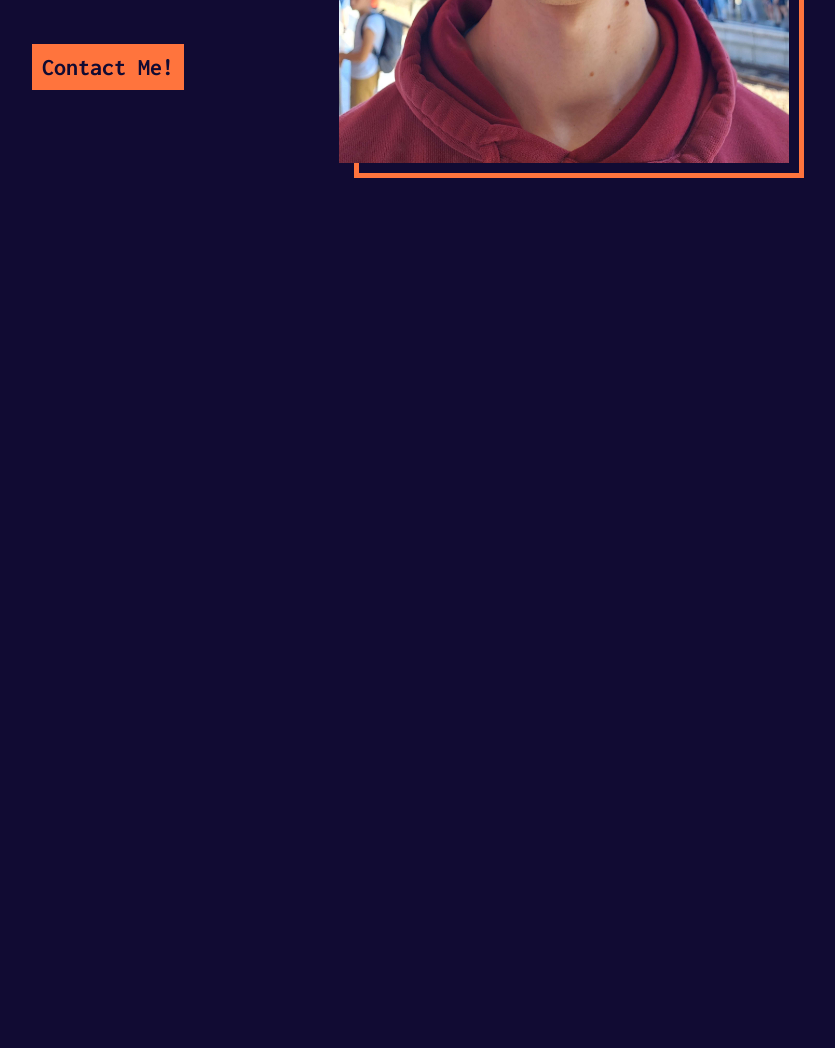
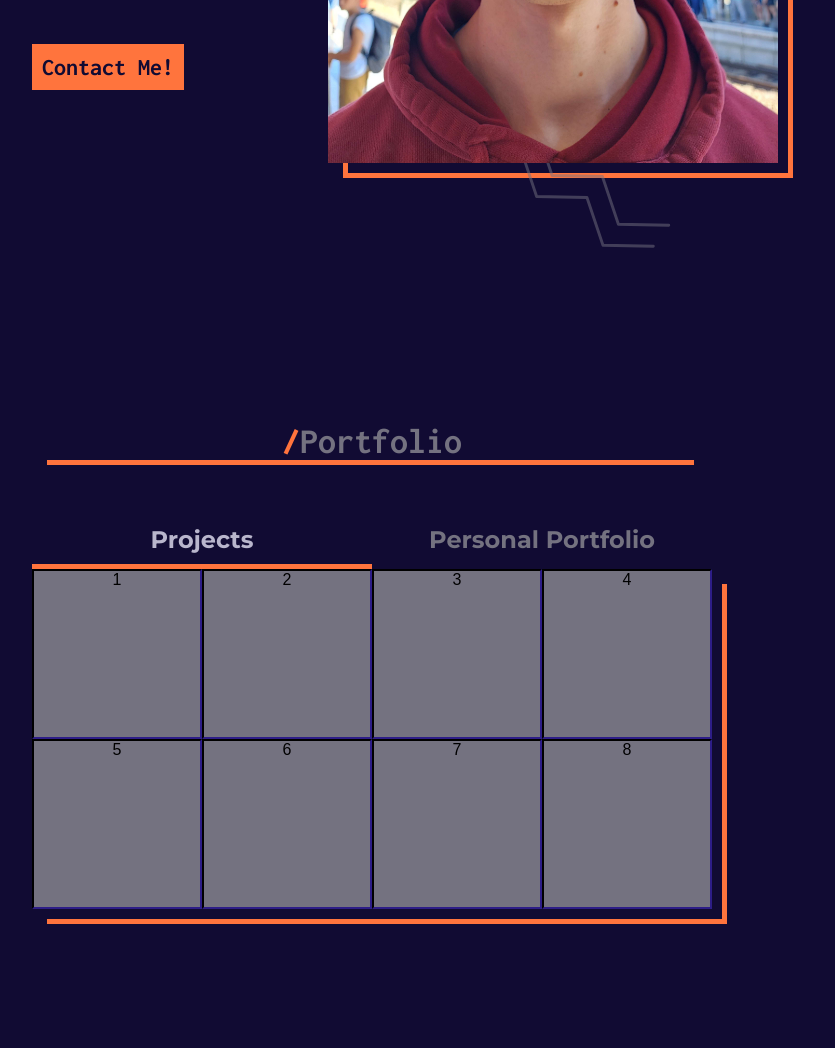
Before and after one commit to Adecazenove/Adecazenove, a plain HTML site: page index.html in a window 1280 px wide. Shown: the part 535-1583 px from the top of the page, without its empty margins (268-1103 px from the left). Before the commit the page ends 800 px from the top, so only its background shows below. Drawn offline with Linux system fonts and the light colour scheme.

Commit message:
portfolio page

```diff
--- a/index.html
+++ b/index.html
@@ -41,9 +41,66 @@
 
     <main>
       <section id="hero" class="hero">
+        <svg
+          class="squiggle"
+          width="300"
+          height="250"
+          viewBox="0 0 207 167"
+          fill="none"
+          xmlns="http://www.w3.org/2000/svg"
+        >
+          <path
+            d="M11.8398 15.5068L22.8877 48.4386L57.5358 49.0742L68.5837 82.006L103.312 82.7008L114.28 115.573L149.008 116.268L160.056 149.2L194.785 149.895"
+            stroke="#747280"
+            stroke-opacity="0.5"
+            stroke-width="2"
+            stroke-miterlimit="10"
+            stroke-linecap="round"
+            stroke-linejoin="round"
+          />
+          <path
+            d="M22.4961 1L33.544 33.9318L68.1921 34.5674L79.2399 67.4992L113.969 68.194L124.936 101.067L159.665 101.761L170.712 134.693L205.441 135.388"
+            stroke="#747280"
+            stroke-opacity="0.5"
+            stroke-width="2"
+            stroke-miterlimit="10"
+            stroke-linecap="round"
+            stroke-linejoin="round"
+          />
+        </svg>
+        <svg
+          class="diag"
+          width="500"
+          height="200"
+          viewBox="0 0 403 158"
+          fill="none"
+          xmlns="http://www.w3.org/2000/svg"
+        >
+          <path
+            d="M291.889 0L6.27234 158H0L285.617 0H291.889Z"
+            fill="#747280"
+            fill-opacity="0.5"
+          />
+          <path
+            d="M328.851 0L43.2343 158H36.9619L322.579 0H328.851Z"
+            fill="#747280"
+            fill-opacity="0.5"
+          />
+          <path
+            d="M366.038 0L80.4212 158H73.9248L359.542 0H366.038Z"
+            fill="#747280"
+            fill-opacity="0.5"
+          />
+          <path
+            d="M403 0L117.383 158H111.11L396.727 0H403Z"
+            fill="#747280"
+            fill-opacity="0.5"
+          />
+        </svg>
+
         <div class="text">
           <div class="name">
-            <h1>Alexis de Cazenove.</h1>
+            <h1>Alexis de Cazenove</h1>
             <svg
               class="line"
               width="940"
@@ -64,7 +121,7 @@
           </div>
           <div class="jobtitle">
             <h3 class="and">Game Designer</h3>
-            <h3>Project Management.</h3>
+            <h3>Project Management</h3>
           </div>
           <div class="contactBtn">
             <a href="/#contact">Contact Me!</a>
@@ -75,8 +132,71 @@
           <img src="/img/Alexis.jpg" alt="Alexis" width="450" height="600" />
         </figure>
       </section>
-      <section id="portfolio" class="portfolio"></section>
-      <section id="about" class="about"></section>
+      <section id="portfolio" class="portfolio">
+        <h3>Portfolio</h3>
+        <svg
+              class="line_portfolio"
+              width="650"
+              height="5"
+              viewBox="0 0 653 5"
+              fill="none"
+              xmlns="http://www.w3.org/2000/svg"
+            >
+              <line
+                x1="0"
+                y1="2.5"
+                x2="650"
+                y2="2.5"
+                stroke="#FF743D"
+                stroke-width="5"
+              />
+        <div class="tabs">
+          <input
+            type="radio"
+            class="tabs__radio"
+            name="tabs-example"
+            id="tab1"
+            checked
+          />
+          <label for="tab1" class="tabs__label">Projects</label>
+          <div class="tabs__content">
+            <div class="rect_portfolio"></div>
+            <div class="grid1">
+                <div class="box1 box"><p></p></div>
+                <div class="box2 box"><p></p></div>
+                <div class="box3 box"><p></p></div>
+                <div class="box4 box"><p></p></div>
+                <div class="box5 box"><p></p></div>
+                <div class="box6 box"><p></p></div>
+                <div class="box7 box"><p></p></div>
+                <div class="box8 box"><p></p></div>
+            </div>
+          </div>
+          <input
+            type="radio"
+            class="tabs__radio"
+            name="tabs-example"
+            id="tab2"
+          />
+          <label for="tab2" class="tabs__label">Personal Portfolio</label>
+          <div class="tabs__content">
+            <div class="rect_portfolio"></div>
+            <div class="grid2">
+                <div class="box1 box"><p></p></div>
+                <div class="box2 box"><p></p></div>
+                <div class="box3 box"><p></p></div>
+                <div class="box4 box"><p></p></div>
+                <div class="box5 box"><p></p></div>
+                <div class="box6 box"><p></p></div>
+                <div class="box7 box"><p></p></div>
+                <div class="box8 box"><p></p></div>
+            </div>
+          </div>
+        </div>
+      </section>
+      <section id="about" class="about">
+
+      </section>
       <section id="contact" class="contact"></section>
     </main>
   </body>
--- a/style.css
+++ b/style.css
@@ -25,6 +25,7 @@ header {
   display: flex;
   flex-direction: row;
   align-items: center;
+  z-index: 10;
 }
 .main-nav {
   margin: 0 150px;
@@ -73,6 +74,9 @@ main {
   min-height: 100vh;
   padding: 0 300px;
 }
+
+/* hero page*/
+
 .hero {
   min-height: 100vh;
   display: flex;
@@ -85,6 +89,22 @@ main {
   position: relative;
 }
 
+/* *text svg */
+.diag {
+  position: absolute;
+  left: 50%;
+
+  top: 8.22%;
+}
+
+.squiggle {
+  position: absolute;
+  left: 49.9%;
+  right: 34.34%;
+  top: 70%;
+  bottom: 10.12%;
+}
+
 .rect1 {
   box-sizing: border-box;
 
@@ -93,7 +113,7 @@ main {
   height: 600px;
   top: 15px;
   left: 15px;
-  border: 5px solid #ff743d;
+  border: 5px solid var(--orange);
   z-index: -1;
 }
 
@@ -135,3 +155,116 @@ main {
   font-size: 24px;
   color: var(--dark-purple);
 }
+
+/* *portfolio page*/
+
+.portfolio {
+  width: 100%;
+  min-height: 100vh;
+  text-align: center;
+  display: flex;
+  flex-direction: column;
+  align-items: center;
+  justify-content: center;
+}
+
+.portfolio h3 {
+  font-family: "Inconsolata", monospace;
+  font-size: 36px;
+  font-weight: bold;
+  color: var(--dark-grey);
+}
+.portfolio h3::before {
+  content: "/";
+  color: var(--orange);
+}
+
+.line_portfolio {
+  margin-bottom: 50px;
+}
+
+.rect_portfolio {
+  position: absolute;
+  width: 100%;
+  height: 100%;
+  top: 15px;
+  left: 15px;
+  border-width: 0px 5px 5px 0px;
+  border-style: solid;
+  border-color: #ff743d;
+}
+
+/* *Tabs */
+.tabs {
+  display: flex;
+  flex-wrap: wrap;
+  width: 100%;
+  font-family: sans-serif;
+}
+
+.tabs__label {
+  padding: 10px 16px;
+  width: 50%;
+  cursor: pointer;
+  color: var(--dark-grey);
+  font-family: "montserrat", sans-serif;
+  font-weight: 700;
+  font-size: 24px;
+  text-align: center;
+}
+
+.tabs__radio {
+  display: none;
+}
+
+.tabs__content {
+  order: 1;
+  width: 100%;
+  display: none;
+  position: relative;
+}
+
+.tabs__radio:checked + .tabs__label {
+  font-weight: bold;
+  color: var(--light-grey);
+  border-bottom: 5px solid var(--orange);
+}
+
+.tabs__radio:checked + .tabs__label + .tabs__content {
+  display: initial;
+}
+
+/* *grid */
+
+.grid1 {
+  display: grid;
+  grid-template-columns: repeat(4, 1fr);
+}
+
+.grid2 {
+  display: grid;
+  grid-template-columns: repeat(4, 1fr);
+}
+
+.grid2 div p {
+  color: #ff743d;
+}
+
+.box {
+  width: 100%;
+  aspect-ratio: 1;
+  border: 2px var(--dark-purple) inset;
+  background-color: var(--dark-grey);
+  counter-increment: box 1;
+}
+
+.box p::before {
+  content: counter(box);
+}
+
+/* *About me page */
+
+.about {
+  width: 100%;
+  min-height: 100vh;
+}
```
